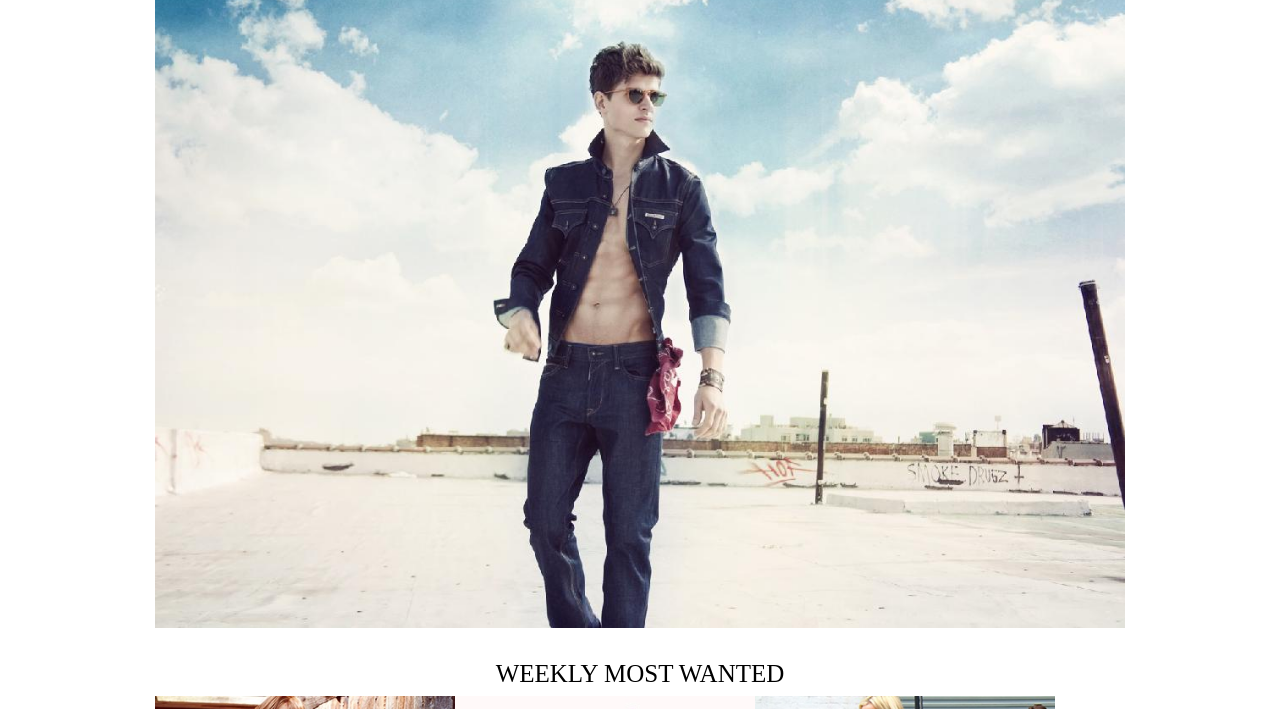
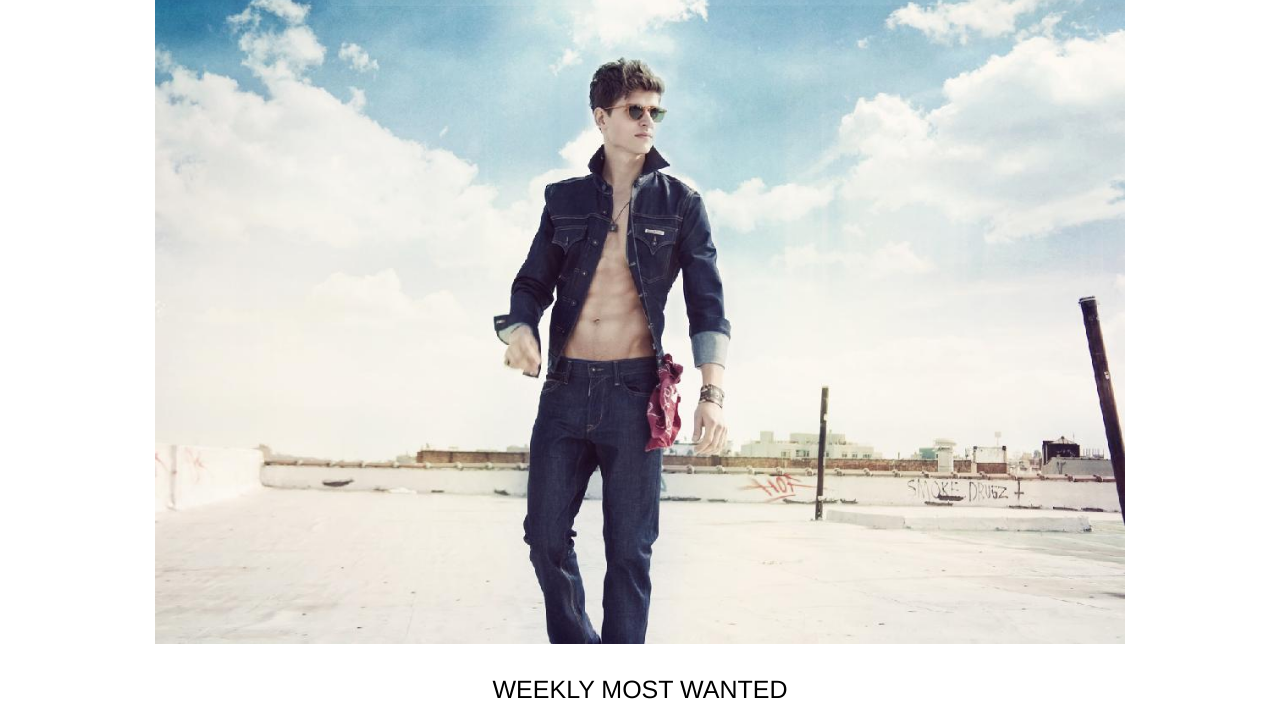
Before and after one commit to bissal/fecamp, a plain HTML site: page fastshop_main.html in a window 1280 px wide. Shown: the part 128-837 px from the top of the page. Drawn offline with Linux system fonts and the light colour scheme.

Commit message:
폰트 패밀리 적용

```diff
--- a/style/common.css
+++ b/style/common.css
@@ -8,3 +8,7 @@
   text-decoration: none;
   color: inherit;
 }
+
+body {
+  font-family: "San Francisco", "helvetica NEUE", "APPLE SD Gothic NEO", "Dotum", "돋움", sans-serif;
+}
```
